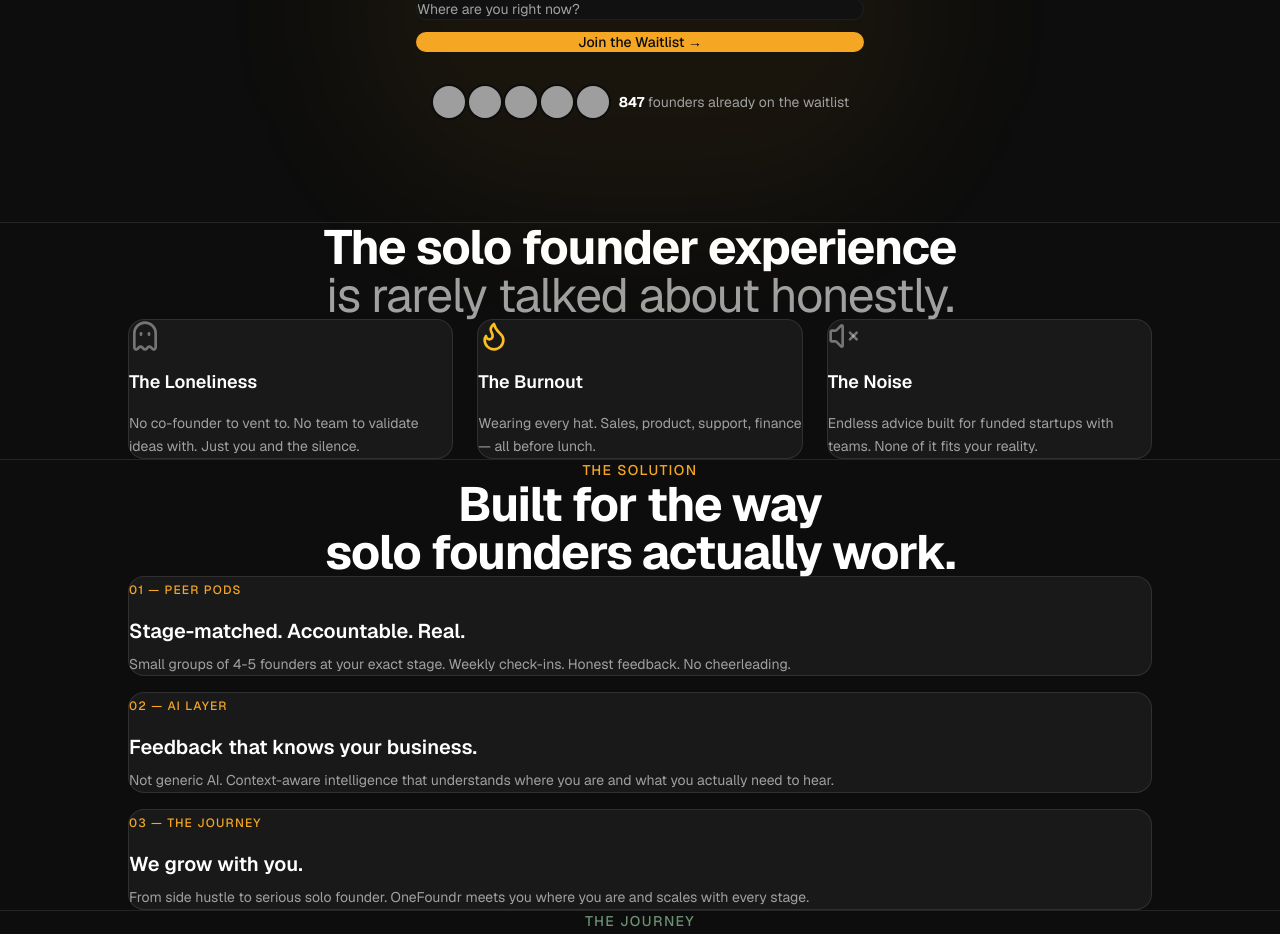
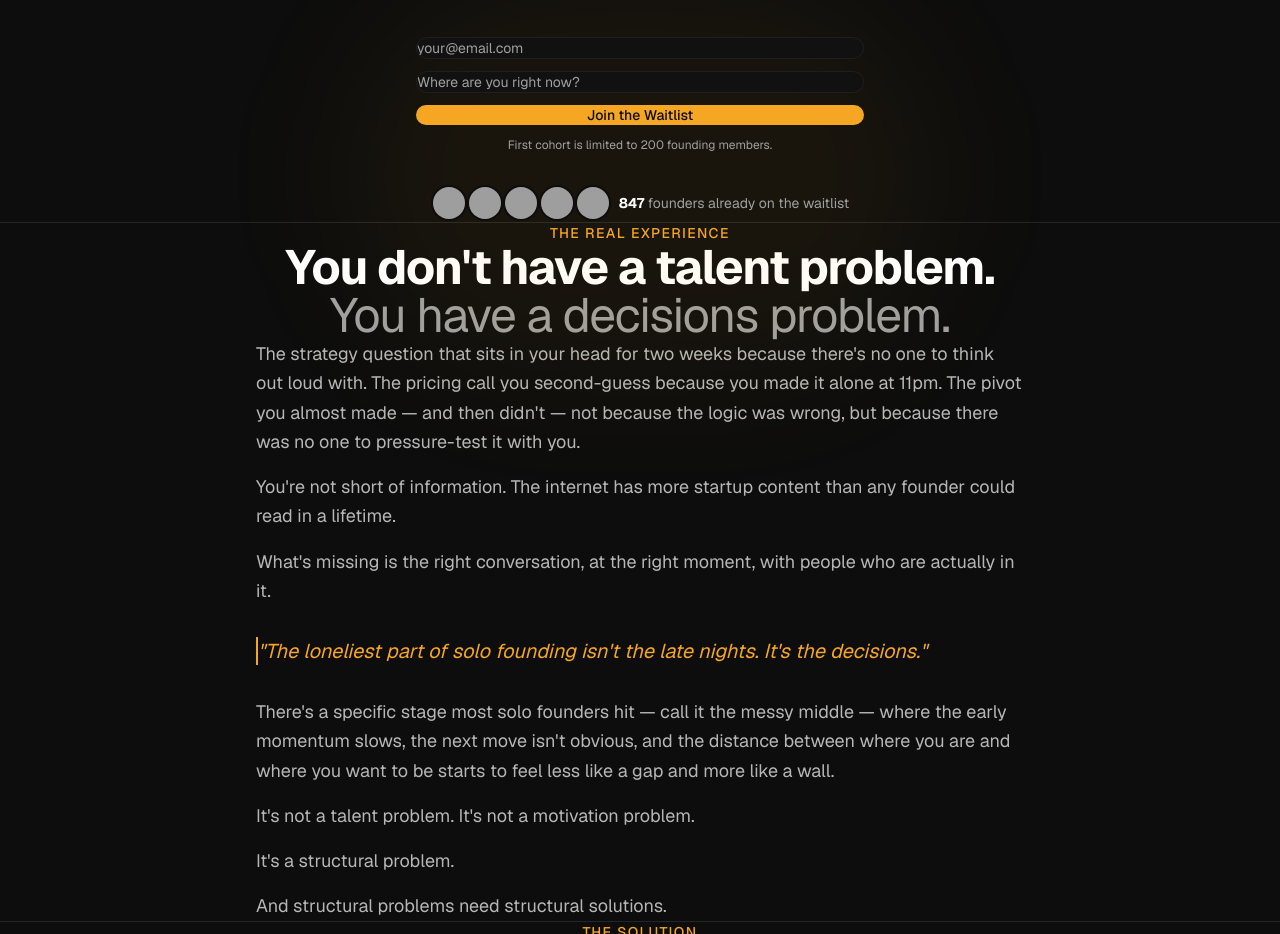
Before and after one commit to biso2005/onefoundr.v2, a Next.js app: page / in a window 1280 px wide. Shown: the part 578-1512 px from the top of the page. Built offline with nearby package versions, Linux system fonts and the light colour scheme; grey boxes are pictures that could not be loaded.

Commit message:
Final master document: update Hero copy, Problem section, Solution description, how-it-works (6-8 pod size), pricing tiers; add MASTER_DOCUMENT.md and EMAIL_03.md

```diff
--- /dev/null
+++ b/content/EMAIL_03.md
@@ -0,0 +1,128 @@
+# Email 03: The Value Email — Pricing Introduction
+Week 2 of onboarding sequence. First time pricing is revealed.
+
+## Email Metadata
+- **From:** OneFoundr
+- **Subject:** Here's exactly what OneFoundr costs — and why we're telling you now
+- **Preview text:** No hidden pricing. No reveal at checkout. Here's the full picture.
+
+---
+
+## Email Body
+
+Hi [First Name],
+
+You've been on the waitlist for two weeks now.
+
+By this point, you know what OneFoundr is. You've seen how the pod system works. You understand the AI co-founder is not another chatbot.
+
+So let's talk about what it costs — and more importantly, what you're actually investing in.
+
+### Why we're telling you now:
+
+Most platforms reveal pricing at the point of conversion — when you're already committed and switching feels like friction. We're not doing that.
+
+You should know what this costs before the cohort opens, so the decision you make is a considered one. Not a pressured one.
+
+### The honest version of our pricing philosophy:
+
+We built multiple tiers because solo founders are not all in the same place. What a side hustle founder needs — and what they can reasonably invest — is different from what a Stage 3 founder scaling past $100k needs.
+
+We priced each tier to be the least expensive version of the support it replaces.
+
+One bad hire costs more than a year of Core. One wasted quarter costs more than a year of Premium. One major strategic mistake — made alone, without the right sounding board — costs more than all of it.
+
+That is not a sales argument. It's the actual maths of why structure around decision-making pays for itself.
+
+### The question worth sitting with before you read the tiers:
+
+**What is one better decision worth to your business over the next twelve months?**
+
+Answer that honestly. Then read what follows through that lens.
+
+---
+
+## Here is what each tier includes:
+
+### Free — $0/month
+For founders who want to stay close to the OneFoundr world before committing.
+
+- Weekly newsletter
+- Founder content and resources
+- Access to #founder-lounge community channel
+- #resources channel
+
+No pod access. No AI co-founder. But a real starting point.
+
+### Starter — $25/month or $199/year
+For founders who want structured accountability without live sessions.
+
+- Async pod access — written check-ins with your matched group
+- Weekly AI summaries of your pod activity
+- Full Resource Hub access
+- Weekly written accountability check-ins
+
+**Best for:** Side hustle founders who need structure but have limited time for live sessions.
+
+### Core — $49/month or $399/year
+The full OneFoundr experience. This is where most founders start and stay.
+
+- Everything in Starter
+- Bi-weekly live pod sessions with your matched group
+- Full AI co-founder access — unlimited, knows your business
+- Decision Sprints — structured five-day async exercises that crack one real business decision
+- Accountability tracking across sessions
+
+**Best for:** Solopreneurs and early solo founders who are serious about building a consistent decision-making structure.
+
+### Premium — $149/month or $999/year
+For Stage 3 founders who need the highest level of peer challenge and visibility.
+
+- Everything in Core
+- Mastermind-tier pods — Stage 3 founders only, higher stakes, deeper challenge
+- Advanced AI business health snapshots — pattern recognition across your decisions and progress over time
+- OneFoundr Spotlight eligibility — featured in our newsletter and on the website
+
+**Best for:** Solo founders scaling past $100k who need peer challenge at their level, not generic accountability.
+
+### Accelerator — $167/month or $2,000/year
+For the founder who wants direct access to strategic guidance alongside the pod system.
+
+- Everything in Core
+- Monthly 30-minute 1:1 strategy call with OneFoundr's strategy lead
+- Quarterly 60-minute business review — a deep dive on your specific business
+- Priority pod matching — you are matched first in every cohort
+
+This tier has a hard cap. Twenty members per cohort. When it's full, it's full.
+
+**Best for:** Founders at an inflection point — a major pivot, a pricing restructure, a first hire decision — who need structured strategic input alongside peer accountability.
+
+### Alumni — $500/month — Invitation Only
+For Stage 3 founders who have graduated through the pod system and want to remain inside it — as mentors, peers, and contributors.
+
+- Mentor role — facilitate one pod session per quarter for Stage 2 pods
+- Exclusive alumni Slack channel — a peer network of founders who have built through the system
+- Deal flow and partnership opportunities shared within the alumni network
+- OneFoundr Spotlight — featured in newsletter and on the website
+- Input on product roadmap — quarterly strategy session with OneFoundr
+
+This tier is not applied for. It is offered. If you reach Stage 3 inside OneFoundr and you've built something real, we'll come to you.
+
+---
+
+## What happens next:
+
+The first cohort opens soon. Founding members are matched first.
+
+When the cohort opens, you'll receive a direct link to join at the tier that's right for you. You don't need to decide now. But it's worth knowing where you land before that email arrives.
+
+If you have a question about which tier is right for your stage — reply to this email. I read them.
+
+---
+
+OneFoundr
+Better decisions. Made with the right people and system around you.
+
+[LinkedIn] [X]
+
+Unsubscribe · Privacy — everything you share stays private to you and your pod.
--- a/src/app/how-it-works/page.tsx
+++ b/src/app/how-it-works/page.tsx
@@ -12,7 +12,7 @@
     number: '02',
     title: 'Get matched to your Pod',
     description:
-      'We match you with 4-5 founders at your exact stage. Not random. Stage-matched, goal-aligned, and ready to show up weekly.',
+      'We match you with 6-8 founders at your exact stage. Not random. Stage-matched, goal-aligned, and ready to show up weekly.',
   },
   {
     number: '03',
@@ -120,7 +120,7 @@
             </span>
           </h2>
           <p className="page-center text-white/50 text-lg max-w-xl leading-relaxed">
-            4-5 founders. Same stage. Weekly commitment. One AI layer sitting
+            6-8 founders. Same stage. Weekly commitment. One AI layer sitting
             at the center connecting every insight, every pattern, every
             breakthrough.
           </p>
@@ -133,8 +133,8 @@
             </div>
 
             {/* Founder nodes */}
-            {[0, 1, 2, 3].map((i) => {
-              const angle = (i * 360) / 4
+            {[0, 1, 2, 3, 4, 5].map((i) => {
+              const angle = (i * 360) / 6
               const rad = (angle * Math.PI) / 180
               const x = 50 + 38 * Math.cos(rad)
               const y = 50 + 38 * Math.sin(rad)
--- a/src/app/pricing/page.tsx
+++ b/src/app/pricing/page.tsx
@@ -23,9 +23,9 @@
     description: 'For solo founders in the messy middle who need real support.',
     features: [
       'Everything in Free',
-      'Pod matching — stage-relevant peer group',
+      'Pod matching — pods of 6-8 founders',
       'Weekly accountability check-ins',
-      'AI-powered feedback on your business',
+      'AI focused on four functions: ask better questions; surface patterns; summarize weekly activity; suggest micro-experiments',
       'Founder progress tracking',
       'Private pod communication channel',
     ],
--- a/src/components/Hero.tsx
+++ b/src/components/Hero.tsx
@@ -20,20 +20,19 @@
 
         {/* Headline */}
         <h1 className="text-5xl md:text-7xl font-bold leading-[1.05] tracking-tight">
-          You're building alone.
+          Every major decision you've made this year —
           <br />
           <span className="text-accent">
-            That doesn't mean
+            you made alone.
           </span>
-          <br />
-          you're on your own.
         </h1>
 
         {/* Subline */}
         <p className="text-muted text-lg md:text-xl max-w-xl leading-relaxed">
-          OneFoundr is the operating system for solo founders —
-          peer accountability, AI-powered feedback, and a community
-          that actually gets your stage.
+          That's not a discipline problem. It's a structural one.
+          <br />
+          <br />
+          OneFoundr puts the right people and the right system around your thinking — so the decisions that have been sitting in your head for weeks get made clearly, confidently, and with people who actually understand your context.
         </p>
 
         {/* Waitlist Form */}
--- a/src/components/Problem.tsx
+++ b/src/components/Problem.tsx
@@ -1,56 +1,59 @@
-import { Ghost, Flame, VolumeX } from 'lucide-react'
-
-const problems = [
-  {
-    icon: <Ghost className="w-8 h-8 text-white/40" />,
-    title: 'The Loneliness',
-    description:
-      'No co-founder to vent to. No team to validate ideas with. Just you and the silence.',
-  },
-  {
-    icon: <Flame className="w-8 h-8 text-amber-400" />,
-    title: 'The Burnout',
-    description:
-      'Wearing every hat. Sales, product, support, finance — all before lunch.',
-  },
-  {
-    icon: <VolumeX className="w-8 h-8 text-white/40" />,
-    title: 'The Noise',
-    description:
-      'Endless advice built for funded startups with teams. None of it fits your reality.',
-  },
-]
-
 export default function Problem() {
   return (
     <section className="py-32 px-6 border-t border-white/10">
-      <div className="max-w-5xl mx-auto">
+      <div className="max-w-3xl mx-auto">
+        {/* Section Label */}
+        <p className="text-accent text-sm font-medium uppercase tracking-widest text-center mb-6">
+          THE REAL EXPERIENCE
+        </p>
 
-        <div className="flex flex-col items-center text-center mb-16">
-          <h2 className="section-heading text-3xl md:text-5xl font-bold tracking-tight mb-4">
-            The solo founder experience
+        {/* Opening Headline */}
+        <div className="flex flex-col items-center text-center mb-12">
+          <h2 className="section-heading text-3xl md:text-5xl font-bold tracking-tight">
+            You don't have a talent problem.
             <br />
             <span className="text-muted font-normal">
-              is rarely talked about honestly.
+              You have a decisions problem.
             </span>
           </h2>
         </div>
 
-        <div className="grid grid-cols-1 md:grid-cols-3 gap-6 mx-auto">
-          {problems.map((p) => (
-            <div
-              key={p.title}
-              className="p-8 rounded-2xl bg-white/5 border border-white/10 flex flex-col gap-4"
-            >
-              <span className="text-3xl">{p.icon}</span>
-              <h3 className="text-lg font-semibold">{p.title}</h3>
-              <p className="text-muted text-sm leading-relaxed">
-                {p.description}
-              </p>
-            </div>
-          ))}
+        {/* Body Content */}
+        <div className="flex flex-col gap-8 text-white/70 text-lg leading-relaxed">
+          {/* Block 1 */}
+          <div className="flex flex-col gap-4">
+            <p>
+              The strategy question that sits in your head for two weeks because there's no one to think out loud with. The pricing call you second-guess because you made it alone at 11pm. The pivot you almost made — and then didn't — not because the logic was wrong, but because there was no one to pressure-test it with you.
+            </p>
+            <p>
+              You're not short of information. The internet has more startup content than any founder could read in a lifetime.
+            </p>
+            <p>
+              What's missing is the right conversation, at the right moment, with people who are actually in it.
+            </p>
+          </div>
+
+          {/* Pull Quote */}
+          <p className="text-xl italic text-accent border-l-2 border-accent pl-6 py-4">
+            "The loneliest part of solo founding isn't the late nights. It's the decisions."
+          </p>
+
+          {/* Block 2 */}
+          <div className="flex flex-col gap-4">
+            <p>
+              There's a specific stage most solo founders hit — call it the messy middle — where the early momentum slows, the next move isn't obvious, and the distance between where you are and where you want to be starts to feel less like a gap and more like a wall.
+            </p>
+            <p>
+              It's not a talent problem. It's not a motivation problem.
+            </p>
+            <p>
+              It's a structural problem.
+            </p>
+            <p>
+              And structural problems need structural solutions.
+            </p>
+          </div>
         </div>
-
       </div>
     </section>
   )
--- a/src/components/Solution.tsx
+++ b/src/components/Solution.tsx
@@ -3,13 +3,13 @@
     label: 'Peer Pods',
     title: 'Stage-matched. Accountable. Real.',
     description:
-      'Small groups of 4-5 founders at your exact stage. Weekly check-ins. Honest feedback. No cheerleading.',
+      'A small group of founders at your exact stage. Weekly check-ins. Honest feedback. No cheerleading.',
   },
   {
     label: 'AI Layer',
     title: 'Feedback that knows your business.',
     description:
-      'Not generic AI. Context-aware intelligence that understands where you are and what you actually need to hear.',
+      'AI focused on four functions: ask better questions; surface patterns; summarize weekly activity; suggest micro-experiments.',
   },
   {
     label: 'The Journey',
--- a/src/components/WaitlistForm.tsx
+++ b/src/components/WaitlistForm.tsx
@@ -79,8 +79,12 @@
       </select>
 
       <Button type="submit" disabled={status === 'loading'}>
-        {status === 'loading' ? 'Joining...' : 'Join the Waitlist →'}
+        {status === 'loading' ? 'Joining...' : 'Join the Waitlist'}
       </Button>
+
+      <p className="text-muted text-xs text-center mt-2">
+        First cohort is limited to 200 founding members.
+      </p>
 
       {status === 'error' && (
         <p className="text-red-400 text-xs text-center">{message}</p>
```
Also changed, not shown: 1 other file (tests, documents, lock files or other folders).
